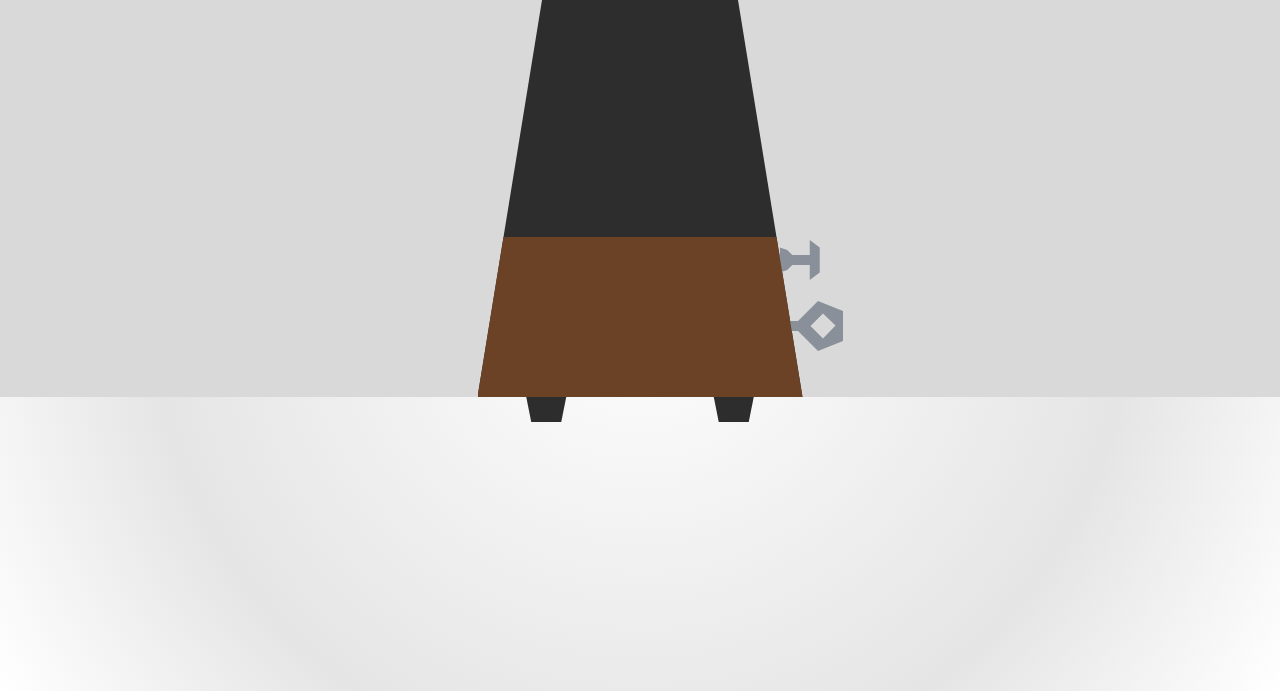
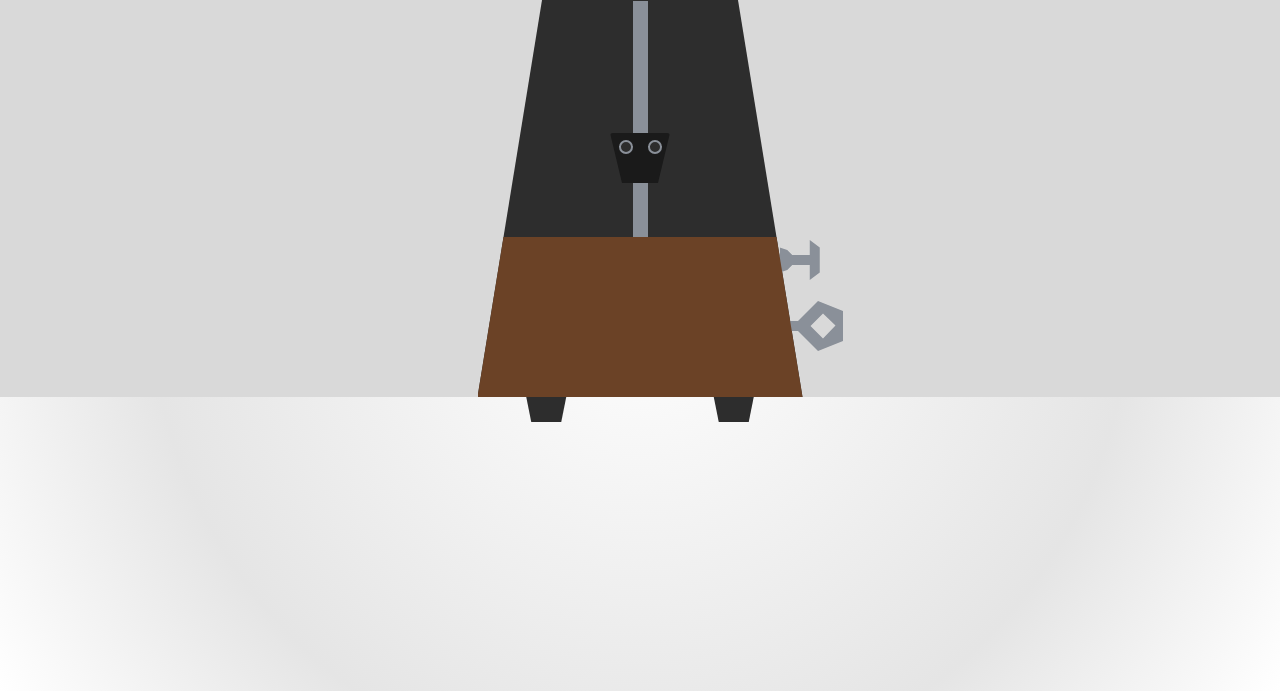
Before and after one commit to a-jadczak/metronome, a plain HTML site: page index.html in a window 1280 px wide. Shown: the part 109-800 px from the top of the page. Drawn offline with Linux system fonts and the light colour scheme.

Commit message:
feat: add pendulum and sliding weight

```diff
--- a/index.html
+++ b/index.html
@@ -15,7 +15,9 @@
     </header>
     <main>
       <div id="metronome">
-        <div id="metronome__swing"></div>
+        <div id="metronome__pendulum">
+          <div class="metronome__sliding-weight"></div>
+        </div>
         <div class="metronome__head"></div>
         <div class="metronome__body"></div>
         <div class="metronome__case"></div>
--- a/src/styles/style.css
+++ b/src/styles/style.css
@@ -29,6 +29,7 @@
 
   /* ===== Shapes ===== */
   --trapezoid: polygon(20% 0%, 80% 0%, 100% 100%, 0% 100%);
+  --trapezoid-reversed: polygon(0% 0%, 100% 0%, 80% 100%, 20% 100%);
   --metronome-head: polygon(95% 70%, 100% 100%, 0% 100%, 5% 70%, 50% 5%);
   --metronome-case: polygon(8% 0%, 92% 0%, 100% 100%, 0% 100%);
   --metronome-foot: polygon(0 0, 100% 0, 80% 100%, 20% 100%);
@@ -138,6 +139,49 @@ main {
   transform: rotate(90deg);
 }
 
+#metronome__pendulum {
+  width: 15px;
+  height: 33svh;
+  background-color: var(--silver-dark);
+  position: absolute;
+  bottom: 30%;
+  left: calc(50% - 7.5px); /* 7.5px is half the width of the pendulum, so to center it we subtract it from 50% */
+  right: 50%;
+  z-index: 1;
+  transform-origin: bottom center;
+  /*transform: rotate(-75deg);*/
+}
+
+.metronome__sliding-weight {
+  background-color: var(--black);
+  clip-path: var(--trapezoid-reversed);
+  width: 400%;
+  position: absolute;
+  top: 50%;
+  left: -150%;
+  height: 50px;
+  border-radius: 5%;
+}
+
+.metronome__sliding-weight::before,
+.metronome__sliding-weight::after {
+  content: "";
+  background-color: var(--black-soft);
+  border: 2px solid var(--silver-dark);
+  width: 10px;
+  aspect-ratio: 1;
+  border-radius: 100%;
+  position: absolute;
+  top: 6.5px;
+}
+.metronome__sliding-weight::before {
+  left: 8.5px;
+}
+
+.metronome__sliding-weight::after {
+  right: 8.5px;
+}
+
 .metronome__feet-container {
   background-color: transparent;
   width: 100%;
```
